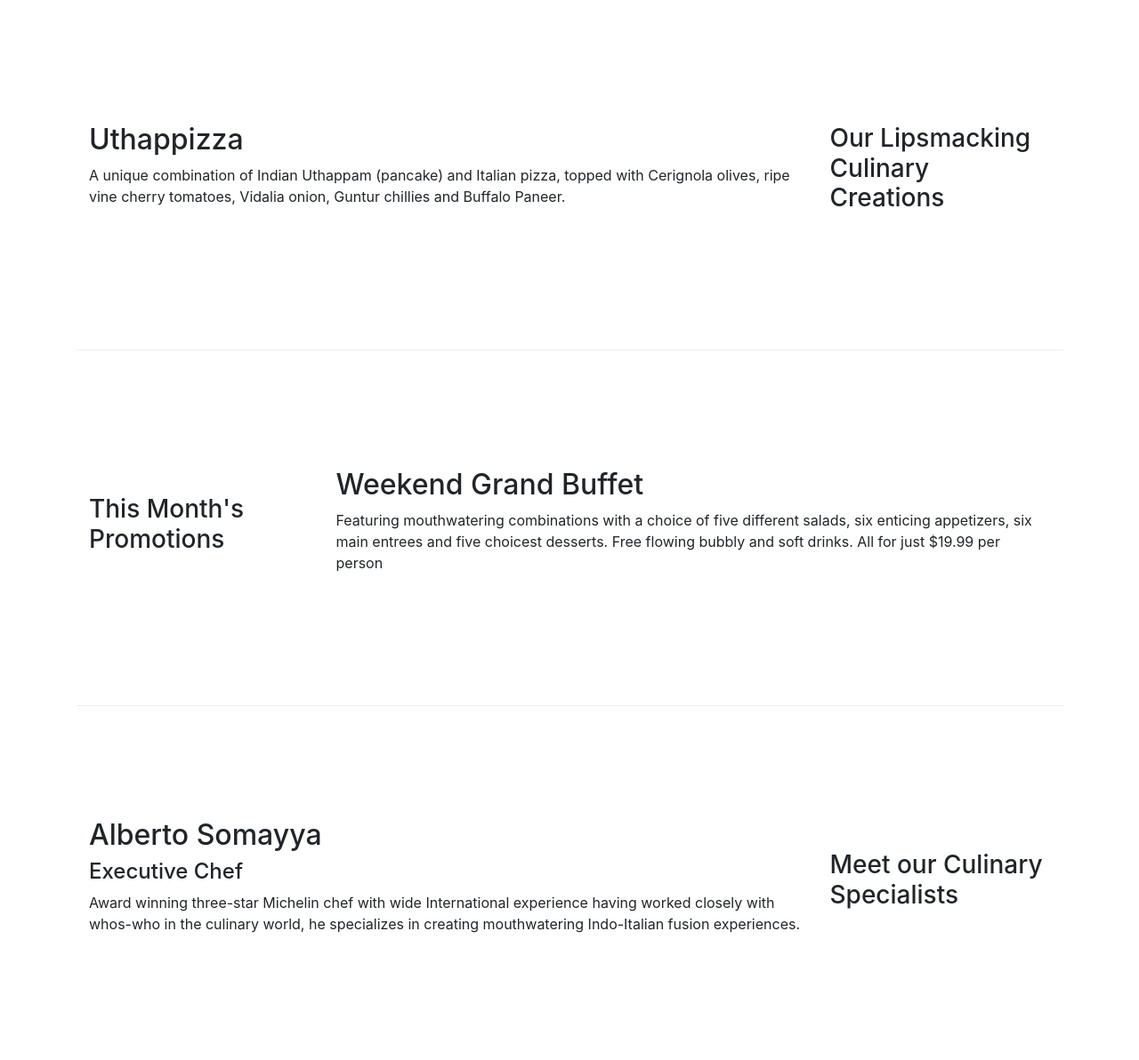
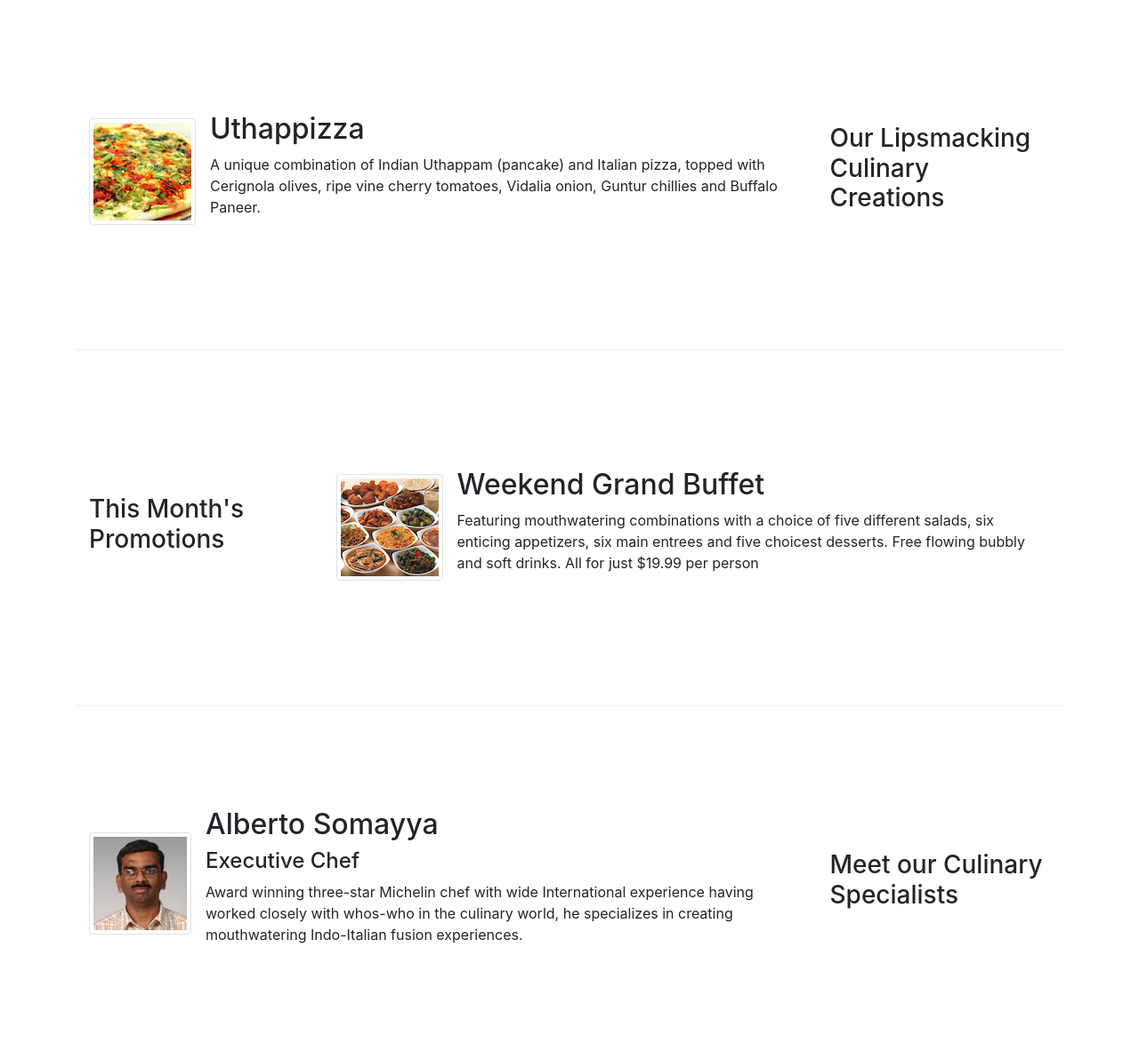
Before and after one commit to agravigupta/git-test, a website: page index.html in a window 1280 px wide. Shown: the part 340-1532 px from the top of the page at 89% size. Drawn offline with nearby package versions, Linux system fonts and the light colour scheme.

Commit message:
Images and Media

```diff
--- a/index.html
+++ b/index.html
@@ -21,7 +21,7 @@
             <button class="navbar-toggler" type="button" data-toggle="collapse" data-target="#Navbar">
                 <span class="navbar-toggler-icon"></span>
             </button>
-            <a class="navbar-brand" href="./index.html">Ristorante Con Fusion</a>
+            <a class="navbar-brand" href="./index.html"><img src="img/logo.png" height="30" width="41"></a>
             <div class="collapse navbar-collapse" id="Navbar">
                 <ul class="navbar-nav mr-auto">
                     <l1 class="nav-item active"><a class="nav-link" href="#"><span class="fa fa-home fa-lg"></span> Home</a></l1>
@@ -40,7 +40,8 @@
                     <h1>Ristorante con Fusion</h1>
                     <p>We take inspiration from the World's best cuisines, and create a unique fusion experience. Our lipsmacking creations will tickle your culinary senses!</p>
                 </div>
-                <div class="col-12 col-sm">
+                <div class="col-12 col-sm align-self-center">
+                    <img src="img/logo.png" class="img-fluid">
                 </div>
             </div>
         </div>
@@ -52,10 +53,16 @@
                 <h3>Our Lipsmacking Culinary Creations</h3>
             </div>
             <div class="col col-sm order-sm-first col-md">
-                <h2>Uthappizza</h2>
-                <p>A unique combination of Indian Uthappam (pancake) and Italian pizza, topped with Cerignola olives, ripe vine cherry tomatoes, Vidalia onion, Guntur chillies and Buffalo Paneer.</p>
+                <div class="media">
+                    <img class="d-flex mr-3 img-thumbnail align-self-center" src="img/uthappizza.png" alt="uthappizza">
+                    <div class="media-body">
+                        <h2 class="mt-0">Uthappizza</h2>
+                        <p class="d-none d-sm-block">A unique combination of Indian Uthappam (pancake) and Italian pizza, topped with Cerignola olives, ripe vine cherry tomatoes, Vidalia onion, Guntur chillies and Buffalo Paneer.</p>
+                    </div>
+                </div>
             </div>
         </div>
+
 
 
         <div class="row row-content align-items-center">
@@ -63,8 +70,15 @@
                 <h3>This Month's Promotions</h3>
             </div>
             <div class="col col-sm col-md">
-                <h2>Weekend Grand Buffet</h2>
-                <p>Featuring mouthwatering combinations with a choice of five different salads, six enticing appetizers, six main entrees and five choicest desserts. Free flowing bubbly and soft drinks. All for just $19.99 per person </p>
+                <div class="media">
+                    <img class="d-flex mr-3 img-thumbnail align-self-center"
+                            src="img/buffet.png" alt="buffet">
+                    <div class="media-body">
+                        <h2 class="mt-0">Weekend Grand Buffet</h2>
+                        <p>Featuring mouthwatering combinations with a choice of five different salads, six enticing appetizers, six main entrees and five choicest desserts. Free flowing bubbly and soft drinks. All for just $19.99 per person </p>
+                    </div>
+                </div>
+
             </div>
         </div>
 
@@ -73,9 +87,19 @@
                 <h3>Meet our Culinary Specialists</h3>
             </div>
             <div class="col col-sm order-sm-first col-md">
-                <h2>Alberto Somayya</h2>
-                <h4>Executive Chef</h4>
-                <p>Award winning three-star Michelin chef with wide International experience having worked closely with whos-who in the culinary world, he specializes in creating mouthwatering Indo-Italian fusion experiences. </p>
+                <div class="media">
+                    <img class="d-flex mr-3 img-thumbnail align-self-center"
+                            src="img/alberto.png" alt="Alberto Somayya">
+                    <div class="media-body">
+                        <h2 class="mt-0">Alberto Somayya</h2>
+                        <h4>Executive Chef</h4>
+                        <p class="d-none d-sm-block">Award winning three-star Michelin chef with wide
+                            International experience having worked closely with
+                            whos-who in the culinary world, he specializes in
+                            creating mouthwatering Indo-Italian fusion experiences.
+                        </p>
+                    </div>
+                </div>
             </div>
         </div>
     </div>
```
Also changed, not shown: aboutus.html (+4 -3 lines), contactus.html (+3 -2 lines), img/alberto.png (added), img/buffet.png (added), img/logo.png (added), img/uthappizza.png (added), 1 other file.
